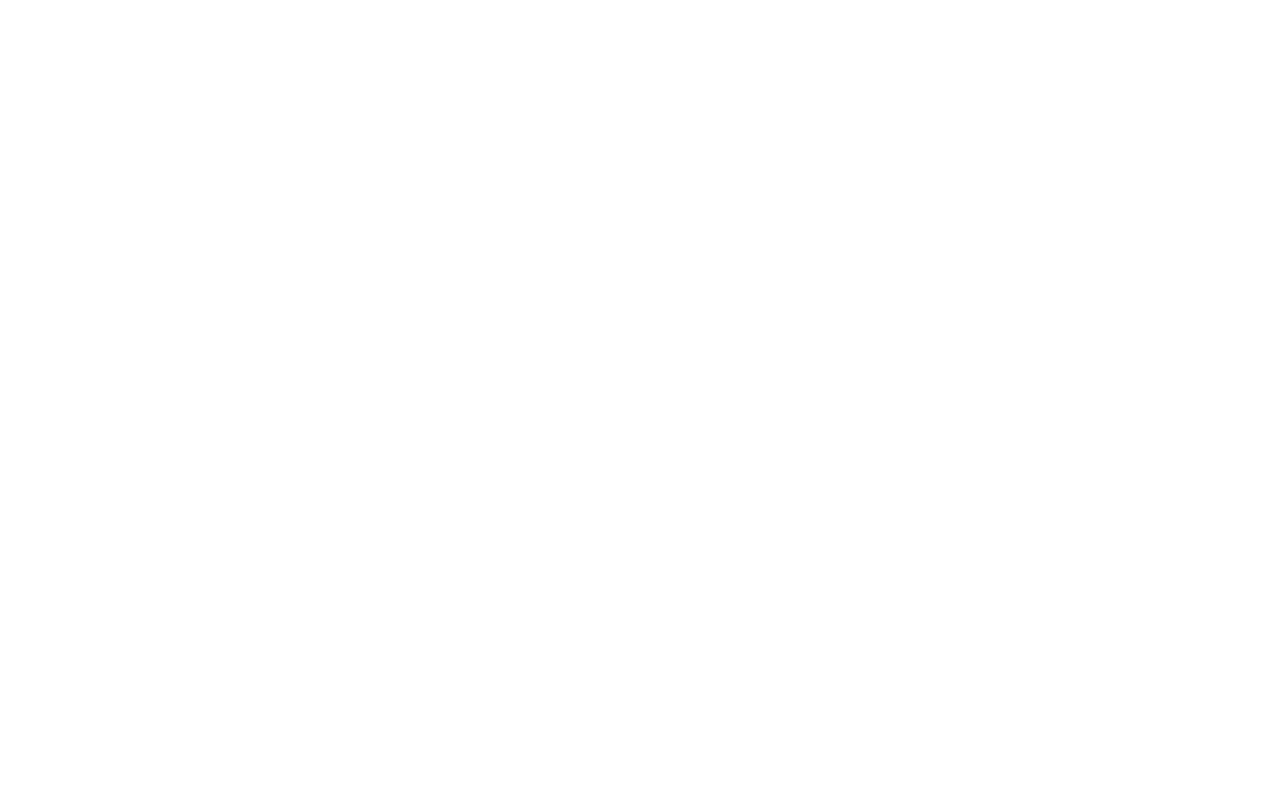
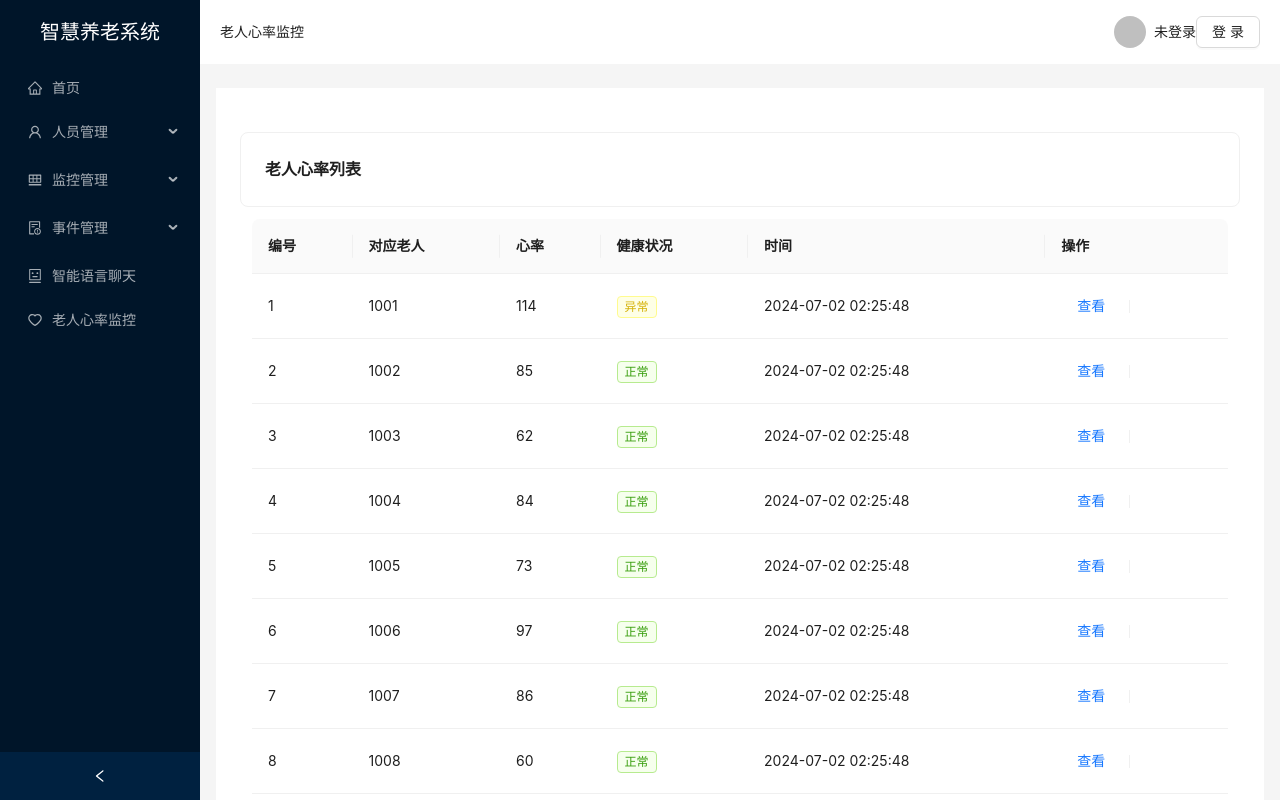
Before and after one commit to JiaXiang87/frontend, a Vue app: page /heartRate in a window 1280 px wide. Before the commit this address had no page. Shown: the top 800 px of the page. Built offline with nearby package versions, Linux system fonts and the light colour scheme.

Commit message:
演示版本

```diff
--- a/src/components/Dashboard.vue
+++ b/src/components/Dashboard.vue
@@ -56,6 +56,12 @@
             <span>智能语言聊天</span>
           </router-link>
         </a-menu-item>
+        <a-menu-item key="6">
+          <router-link to="/heartRate">
+            <heart-outlined />
+            <span>老人心率监控</span>
+          </router-link>
+        </a-menu-item>
       </a-menu>
     </a-layout-sider>
 
@@ -109,7 +115,7 @@
 import { ref, computed, watch, onMounted, } from 'vue';
 import { useRoute, useRouter } from 'vue-router';
 import { useUserStore } from '../stores/userStore';
-import { UserOutlined,HomeOutlined,InsertRowBelowOutlined,ExceptionOutlined,RobotOutlined,LogoutOutlined } from '@ant-design/icons-vue';
+import { UserOutlined,HomeOutlined,InsertRowBelowOutlined,ExceptionOutlined,RobotOutlined,LogoutOutlined,HeartOutlined } from '@ant-design/icons-vue';
 
 const userStore = useUserStore()
 
@@ -148,6 +154,7 @@
     'aiChat': '智能语言聊天',
     'eventAnalysis': '事件管理 / 事件分析',
     'account': '管理员中心',
+    'heartRate': '老人心率监控',
   };
 
   return paths.map(path => breadcrumbsMap[path] || '未知页面');
--- a/src/router/index.ts
+++ b/src/router/index.ts
@@ -58,6 +58,11 @@
         name: 'account',
         component: () => import("../views/AdminInfo.vue")
       },
+      {
+        path: '/heartRate',
+        name: 'heartRate',
+        component: () => import("../views/heartRate.vue")
+      },
     ]
   },
   {
--- a/src/services/oldPersonService.ts
+++ b/src/services/oldPersonService.ts
@@ -82,3 +82,18 @@
     throw error;
   }
 };
+
+export const getOldPersonsHealth = async () => {
+  try {
+    const token = getToken();
+    const response = await axios.get(`${API_URL}/oldperson_count`, {
+      headers: {
+        Authorization: `Bearer ${token}`
+      }
+    });
+    return response.data;
+  } catch (error) {
+    console.error('Error fetching old persons:', error);
+    throw error;
+  }
+};
--- a/src/views/HomeView.vue
+++ b/src/views/HomeView.vue
@@ -3,37 +3,27 @@
   <a-card>
     <div class="greet">
       <img v-if="userStore.token" src="../assets/avatar.jpg" alt="">
-      <img v-else src="" alt="">
-      <span class="greetText">
-      {{ greetingMessage1 }}{{ userName }}{{ greetingMessage2 }}
-      </span>
+      <span class="greetText">{{ greetingMessage1 }}{{ userName }}{{ greetingMessage2 }}</span>
     </div>
   </a-card>
-  <a-card title="人员数量统计">
-    <a-descriptions bordered>
-      <a-descriptions-item label="老人" >{{ personData.elderly_count }}</a-descriptions-item>
-      <a-descriptions-item label="工作人员" >{{ personData.employee_count }}</a-descriptions-item>
-      <a-descriptions-item label="义工" >{{ personData.employee_count }}</a-descriptions-item>
-      </a-descriptions>
+  <div class="dashboard" >
+    <a-card class="bar-chart" title="人员数量统计">
+      <div class="chart-container1" id="main-bar" style="height: 800px;"></div>
     </a-card>
+    <div class="pie-charts">
       <a-card title="任务数量统计">
-    <a-descriptions bordered>
-      <a-descriptions-item label="运行中" >{{ eventData.run_count }}</a-descriptions-item>
-      <a-descriptions-item label="等待中" >{{ eventData.pend_count }}</a-descriptions-item>
-      <a-descriptions-item label="已完成" >{{ eventData.finish_count }}</a-descriptions-item>
-      </a-descriptions>
+        <div class="chart-container2" id="task-pie" style="height: 400px;"></div>
       </a-card>
       <a-card title="监控数量统计">
-    <a-descriptions bordered>
-      <a-descriptions-item label="运行中" >{{ monitorData.alive_count }}</a-descriptions-item>
-      <a-descriptions-item label="已停用" >{{ monitorData.dead_count }}</a-descriptions-item>
-      <a-descriptions-item label="故障中" >{{ monitorData.rest_count }}</a-descriptions-item>
-      </a-descriptions>
+        <div class="chart-container2" id="monitor-pie" style="height: 400px;"></div>
       </a-card>
+    </div>
+  </div>
 </template>
 
 <script lang='ts' setup>
-import { ref, onMounted, computed, reactive } from 'vue';
+import { ref, onMounted, computed, reactive,nextTick } from 'vue';
+import * as echarts from 'echarts';
 import { useUserStore } from '../stores/userStore';
 import {getOldPersonsCount} from '../services/oldPersonService'
 import {getEmployeesCount} from '../services/employeeService'
@@ -95,21 +85,114 @@
    Object.assign(eventData,tasks);
 }
 
+const initBarChart = () => {
+  const chartDom = document.getElementById('main-bar');
+  const myChart = echarts.init(chartDom);
+  const option = {
+    xAxis: {
+      type: 'category',
+      data: ['老人', '工作人员', '义工']
+    },
+    yAxis: {
+      type: 'value'
+    },
+    series: [
+      {
+        data: [personData.elderly_count, personData.employee_count, personData.volunteer_count],
+        type: 'bar'
+      }
+    ]
+  };
+  myChart.setOption(option);
+};
+
+const initPieChart = (containerId:string, data:any) => {
+  const chartDom = document.getElementById(containerId);
+  const myChart = echarts.init(chartDom);
+  const option = {
+    tooltip: {
+      trigger: 'item'
+    },
+    legend: {
+      top: '5%',
+      left: 'center'
+    },
+    series: [
+      {
+        name: '任务状态',
+        type: 'pie',
+        radius: '50%',
+        data: data,
+        emphasis: {
+          itemStyle: {
+            shadowBlur: 10,
+            shadowOffsetX: 0,
+            shadowColor: 'rgba(0, 0, 0, 0.5)'
+          }
+        }
+      }
+    ]
+  };
+  myChart.setOption(option);
+};
 
 onMounted(() => {
   updateGreeting();
-  fetchData();
+  fetchData().then(() => {
+    nextTick(() => {
+      initBarChart();
+      initPieChart('task-pie', [
+        { value: eventData.run_count, name: '运行中' },
+        { value: eventData.pend_count, name: '等待中' },
+        { value: eventData.finish_count, name: '已完成' }
+      ]);
+      initPieChart('monitor-pie', [
+        { value: monitorData.alive_count, name: '运行中' },
+        { value: monitorData.dead_count, name: '已停用' },
+        { value: monitorData.rest_count, name: '故障中' }
+      ]);
+    });
+  });
   });
 </script>
 
 <style scoped>
+.dashboard {
+  display: flex;
+  flex-wrap: nowrap; /* 防止内容换行 */
+  justify-content: space-between;
+  margin: 20px 0;
+}
 
-.greet img{
+.bar-chart {
+  flex: 1; /* 柱状图占用更多空间 */
+  height: 400px; /* 设定固定高度确保对齐 */
+}
+
+.pie-charts {
+  display: flex;
+  flex-direction: column;
+  flex: 1; /* 两个饼图共享剩余空间 */
+  gap: 20px; /* 在两个饼图之间添加间隙 */
+}
+
+.chart-container1 {
+  width: 100%;
+  height: 50%;
+}
+
+.chart-container2 {
+  width: 100%; /* 确保图表填充整个卡片容器 */
+  height: 100%; /* 确保图表填充整个卡片容器 */
+}
+
+.greet img {
   width: 60px;
   height: 60px;
   border-radius: 50%;
 }
-.greet .greetText{
+
+.greet .greetText {
   margin-left: 20px;
   font-size: 20px;
 }
--- a/src/views/LoginView.vue
+++ b/src/views/LoginView.vue
@@ -1,7 +1,8 @@
 <template>
   <div class="container">
+    <div class="logo">欢迎登录智慧养老系统</div>
     <div class="login-wrapper">
-      <div class="header">用户登录</div>
+      <div class="header">管理员登录</div>
       <div class="form-wrapper">
         <input type="text" v-model="username"  placeholder="请输入用户名"  class="input-item">
         <input type="password" v-model="password"  placeholder="请输入密码"  class="input-item">
@@ -54,9 +55,20 @@
   .container {
     height: 100vh;
     display: flex;
+    flex-direction: column;
     justify-content: center;
     align-items: center;
     background-image: linear-gradient(to right, #c2dffb, #a8a6ee);
+  }
+
+  .logo {
+    position: relative;
+    top:-75px;
+    font-size: 36px;
+    font-weight: bold;
+  /*   color: #007bff; */
+    margin-bottom: 20px; /* 调整间距以适应外观 */
+    text-align: center;
   }
 
   .login-wrapper {
--- /dev/null
+++ b/src/views/heartRate.vue
@@ -0,0 +1,81 @@
+<template>
+ <a-card style="margin-top: 20px;">
+      <div style="display: flex; justify-content: space-between">
+        <span style="font-size: 16px; font-weight: 700;">老人心率列表</span>
+      </div>
+    </a-card>
+    <a-table :columns="columns" :dataSource="data" rowKey="id" style="margin: 6px;">
+      <template v-slot:bodyCell="{ column, record }">
+        <span v-if="column.key === 'action'">
+          <a-button type="link" @click="">查看</a-button>
+          <a-divider type="vertical" />
+          <!-- <a-button type="link" danger @click="deleteElderly(record.id)">删除</a-button> -->
+        </span>
+        <a-tag v-else-if="column.key === 'health_state'" :color="getHealthTagColor(record.heart_rate)">
+          {{ getHealthTagText(record.heart_rate) }}
+        </a-tag>
+        <span v-else>
+          {{ record[column.key] }}
+        </span>
+      </template>
+    </a-table>
+</template>
+
+<script lang='ts' setup>
+import{ref,reactive,onMounted} from 'vue'
+import Oldperson from './relative/Oldperson.vue';
+
+interface Heart {
+  id: number,
+  oldperson_id: number,
+  heart_rate: number,
+  timestamp: string,
+}
+
+const data = ref<Heart[]>([]);
+const form = reactive({
+  id: 0,
+  oldperson_id: 0,
+  heart_rate: 0,
+  timestamp: "",
+});
+
+const columns = [
+  { title: '编号', dataIndex: 'id', key: 'id' },
+  { title: '对应老人', dataIndex: 'oldperson_id', key: 'oldperson_id' },
+  { title: '心率', dataIndex: 'heart_rate', key: 'heart_rate' },
+  { title: '健康状况', key: 'health_state' },
+  { title: '时间', dataIndex: 'timestamp', key: 'timestamp' },
+  { title: '操作', key: 'action' }
+];
+
+const getHealthTagColor = (heartRate: number) => {
+  return heartRate < 100 ? 'green' : 'yellow'
+};
+
+const getHealthTagText = (heartRate: number) => {
+   return heartRate < 100 ? '正常' : '异常'
+};
+
+const generateFakeData = () => {
+  const sampleData = [];
+  for (let i = 1; i <= 10; i++) {
+    sampleData.push({
+      id: i,
+      oldperson_id: 1000 + i,
+      heart_rate: Math.floor(Math.random() * (120 - 60) + 60), // 随机生成60到120之间的心率
+      timestamp: new Date().toISOString().slice(0, 19).replace('T', ' ')
+    });
+  }
+  data.value = sampleData;
+};
+
+onMounted(() => {
+  generateFakeData();
+});
+
+</script>
+
+<style scoped>
+
+</style>
--- a/src/views/monitor/TaskView.vue
+++ b/src/views/monitor/TaskView.vue
@@ -285,11 +285,17 @@
         rtsp_url: `rtsp://47.93.76.253:8554/${formattedTask.url_string}`,
         stream_key: formattedTask.url_string
       });
-      console.log("lalala",response);
+/*       console.log("lalala",response); */
     }
       catch(error){
         console.log("error:",error);
       }
+
+/*       setTimeout(() => {
+        const alertMessage = getAlertMessage(formattedTask.task_type);
+        alert(alertMessage);
+      }, 30000);   */
+
       addModalVisible.value = false;
       loadTasks();  // 重新加载任务列表
     } catch (error) {
@@ -300,6 +306,17 @@
   }
 };
 
+const getAlertMessage = (taskType:string) => {
+  const typeMessages = {
+    '1': '情感检测任务将开始，请准备。',
+    '2': '入侵检测任务将开始，请准备。',
+    '3': '陌生人检测任务将开始，请准备。',
+    '4': '义工交互任务将开始，请准备。',
+    '5': '摔倒检测任务将开始，请准备。',
+  } as { [key: string]: string };
+  return typeMessages[taskType] || '未知类型任务将开始，请准备。';
+};
+
 onMounted(() => {
   loadTasks();
 });
```
Lines whose indentation alone changed are shown as unchanged.
